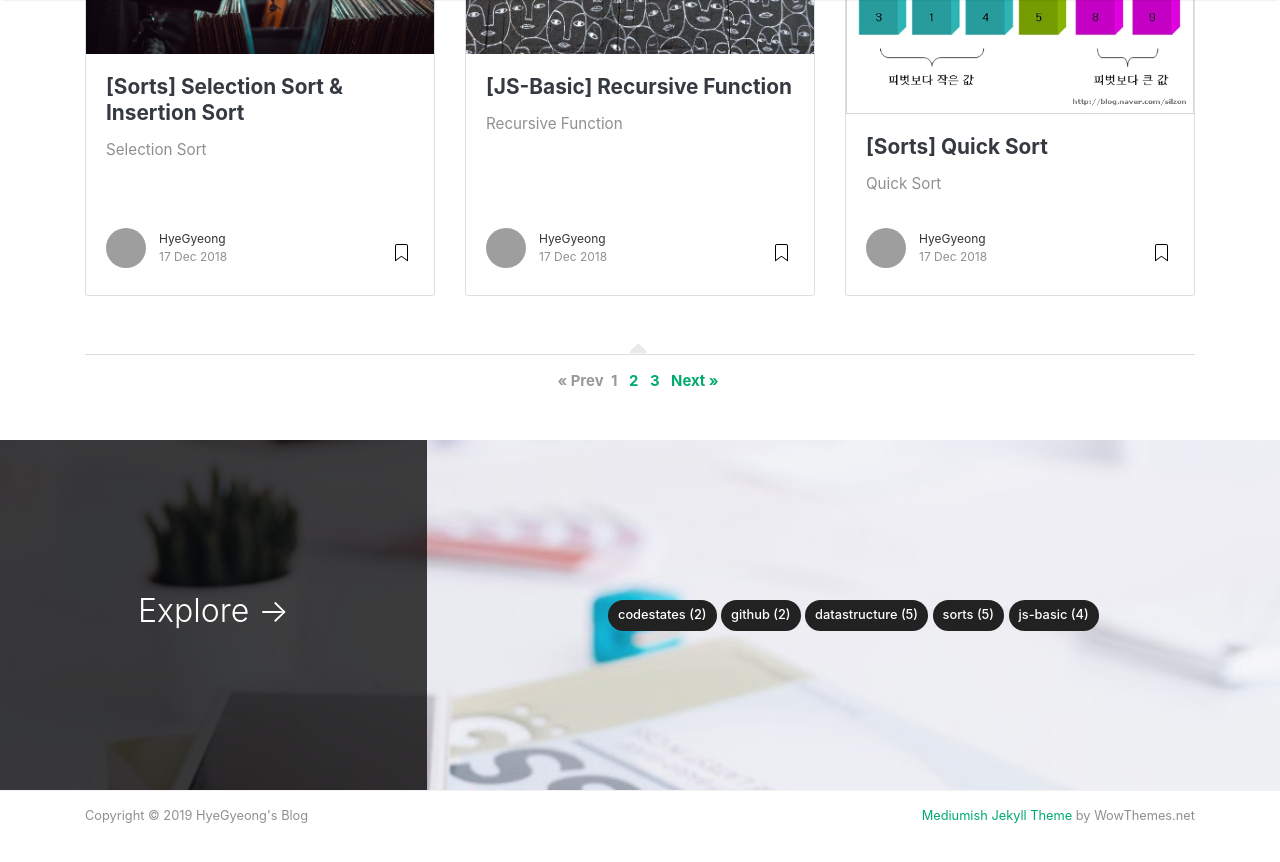
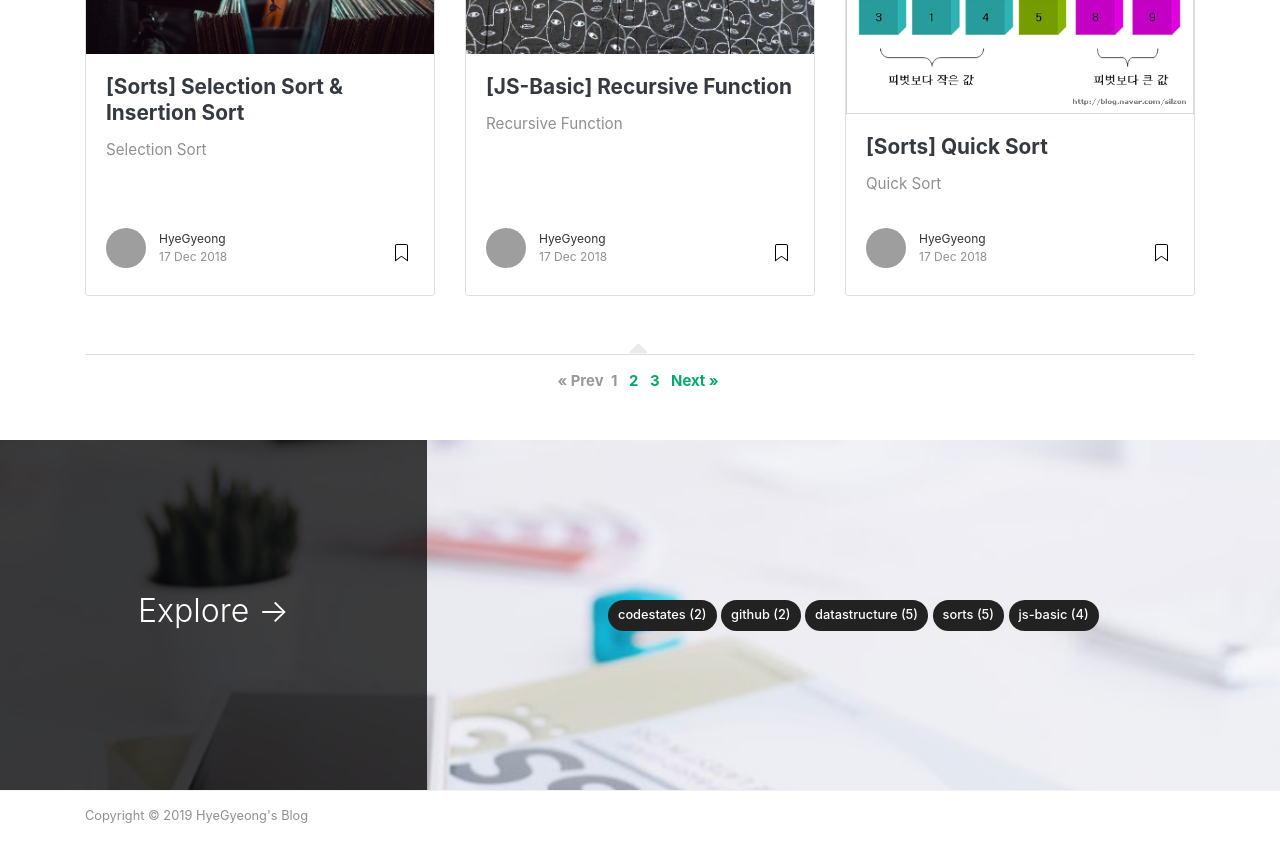
Before and after one commit to Hyegyeong310/blog, a Jekyll site: the page built from index.html, in a window 1280 px wide and 900 px high, scrolled down 907 px. Shown: the top 862 px of the window. Built offline with Jekyll 4.4.1, drawn with Linux system fonts in a browser that asks for light colours; nearby versions of some CDN libraries; the list of posts is cut into pages by our own code; grey boxes are pictures that could not be loaded.

Commit message:
delete jekyll theme mark

```diff
--- a/_layouts/default.html
+++ b/_layouts/default.html
@@ -214,14 +214,7 @@
             <div class="col-md-6 col-sm-6 text-center text-lg-left">
               Copyright © {{ site.time | date: '%Y' }} {{ site.name }}
             </div>
-            <div class="col-md-6 col-sm-6 text-center text-lg-right">
-              <a
-                target="_blank"
-                href="https://www.wowthemes.net/mediumish-free-jekyll-template/"
-                >Mediumish Jekyll Theme</a
-              >
-              by WowThemes.net
-            </div>
+            <div class="col-md-6 col-sm-6 text-center text-lg-right"></div>
           </div>
         </div>
       </footer>
```
